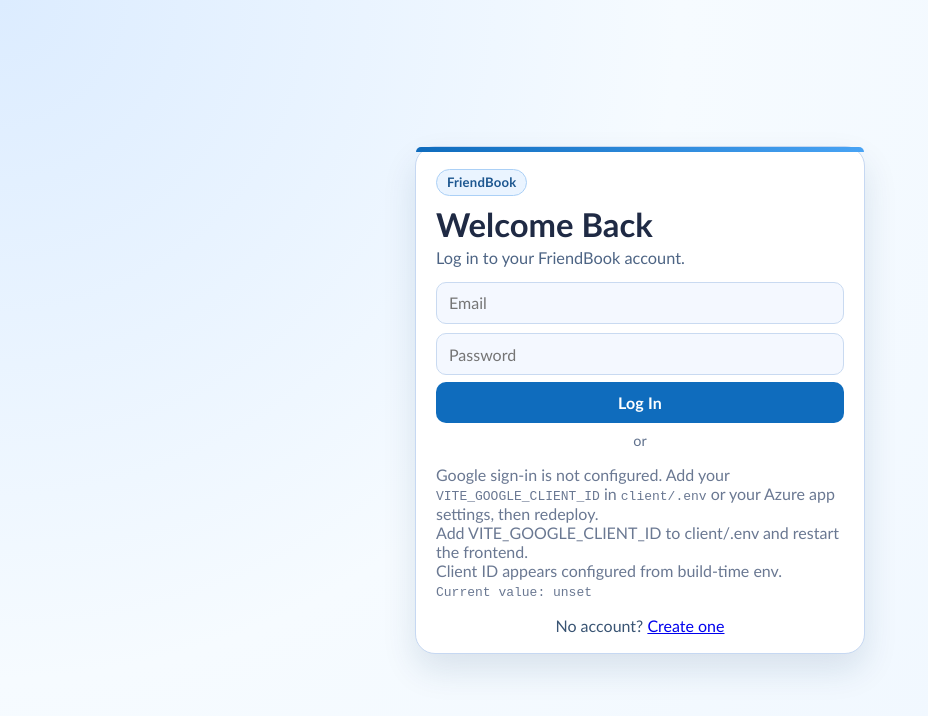
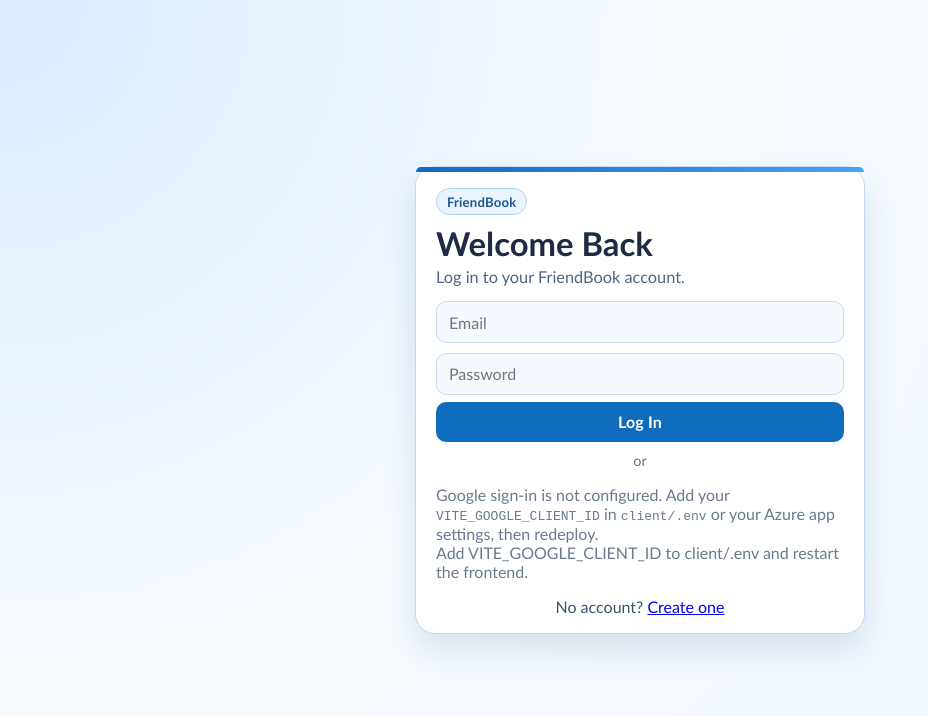
Before and after one commit to ayanchaki61/FRIENDBOOK, a React (Vite) app in the folder client/: page /login in a window 1280 px wide. Shown: the top 716 px of the page, without its empty margins (0-928 px from the left). Built offline with nearby package versions, Linux system fonts and the light colour scheme; no server answers.

Commit message:
Clean up GoogleAuthButton auth configuration messaging

```diff
--- a/client/src/components/GoogleAuthButton.jsx
+++ b/client/src/components/GoogleAuthButton.jsx
@@ -18,14 +18,6 @@
   const authSetupHint = import.meta.env.MODE === 'production'
     ? 'Set VITE_GOOGLE_CLIENT_ID in your production build environment (Azure app settings) and redeploy the frontend.'
     : 'Add VITE_GOOGLE_CLIENT_ID to client/.env and restart the frontend.';
-  const clientIdStatus = !clientId
-    ? 'No client ID was found in the built app or runtime config.'
-    : builtClientId && clientId === builtClientId
-    ? builtClientId.includes('your_google_oauth_client_id')
-      ? 'The build-time client ID still contains the placeholder value.'
-      : 'Client ID appears configured from build-time env.'
-    : 'Client ID loaded from backend runtime config.';
-  const clientIdPreview = clientId ? `Current value: ${clientId}` : 'Current value is empty.';
   const containerRef = useRef(null);
   const [scriptLoaded, setScriptLoaded] = useState(false);
 
@@ -144,10 +136,6 @@
         Google sign-in is not configured. Add your <code>VITE_GOOGLE_CLIENT_ID</code> in <code>client/.env</code> or your Azure app settings, then redeploy.
         <br />
         {authSetupHint}
-        <br />
-        {clientIdStatus}
-        <br />
-        <code>{clientIdPreview}</code>
       </p>
     );
   }
```
